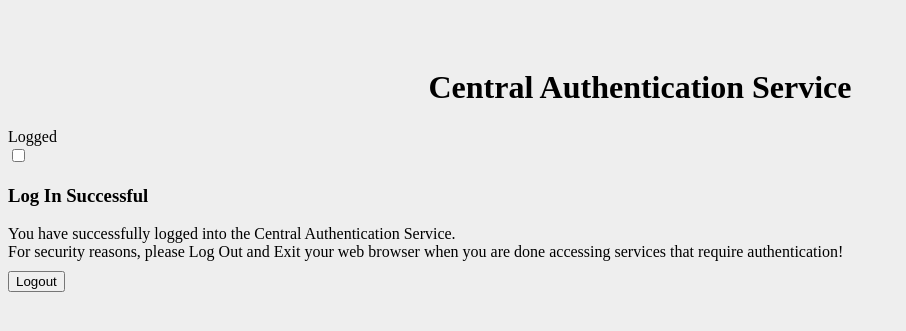
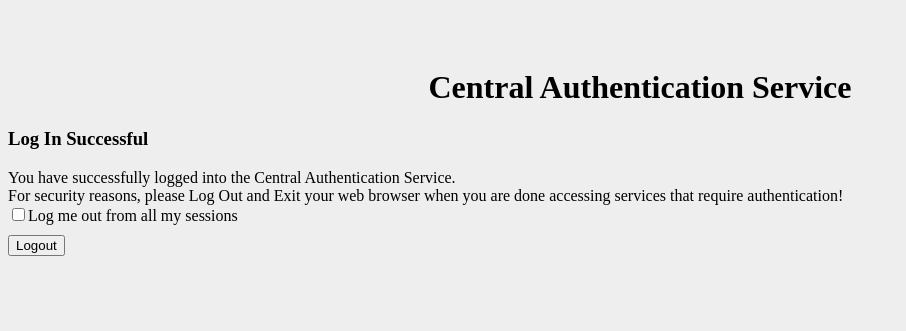
Before and after one commit to nitmir/django-cas-server, a Django app: template cas_server/templates/cas_server/logged.html in a window 1280 px wide. Shown: the top 331 px of the page, without its empty margins (0-906 px from the left). Run offline with Django 3.2, Linux system fonts and the light colour scheme; the template is opened without the code that fills it, so the values that code supplies are empty.

Commit message:
Fix inversion between two gettext string

```diff
--- a/cas_server/templates/cas_server/logged.html
+++ b/cas_server/templates/cas_server/logged.html
@@ -1,11 +1,11 @@
 {% extends "cas_server/base.html" %}
 {% load i18n %}
 {% block content %}
-<div class="alert alert-success" role="alert">{% trans "Logged" %}</div>
+<div class="alert alert-success" role="alert">{% blocktrans %}<h3>Log In Successful</h3>You have successfully logged into the Central Authentication Service.<br/>For security reasons, please Log Out and Exit your web browser when you are done accessing services that require authentication!{% endblocktrans %}</div>
 <form class="form-signin" method="get" action="logout">
   <div class="checkbox">
     <label>
-      <input type="checkbox" name="all" value="1">{% blocktrans %}<h3>Log In Successful</h3>You have successfully logged into the Central Authentication Service.<br/>For security reasons, please Log Out and Exit your web browser when you are done accessing services that require authentication!{% endblocktrans %}
+      <input type="checkbox" name="all" value="1">{% trans "Log me out from all my sessions" %}
     </label>
   </div>
   <button class="btn btn-danger btn-block btn-lg" type="submit">{% trans "Logout" %}</button>
```
Also changed, not shown: cas_server/locale/fr/LC_MESSAGES/django.po, 1 other file.
